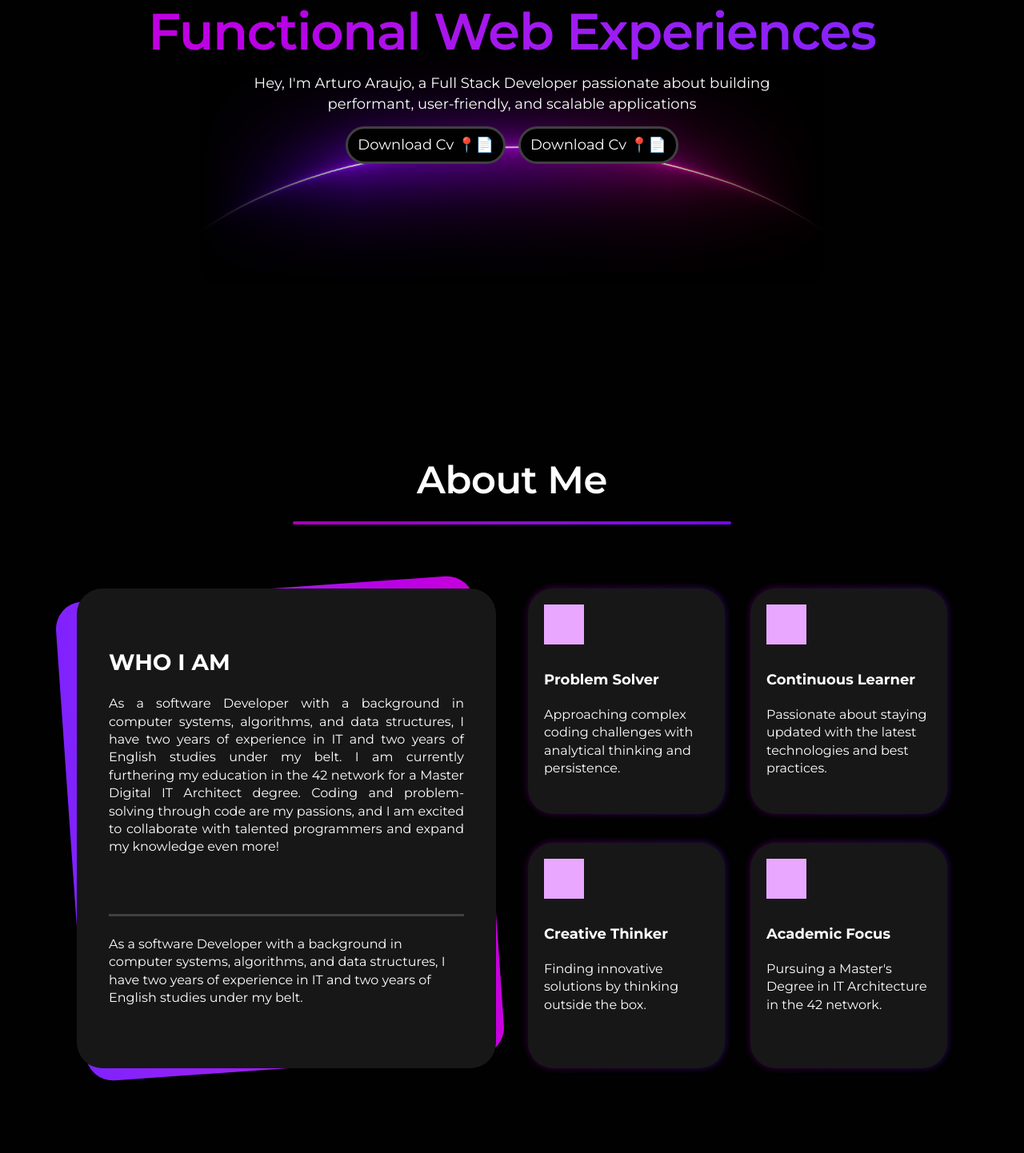
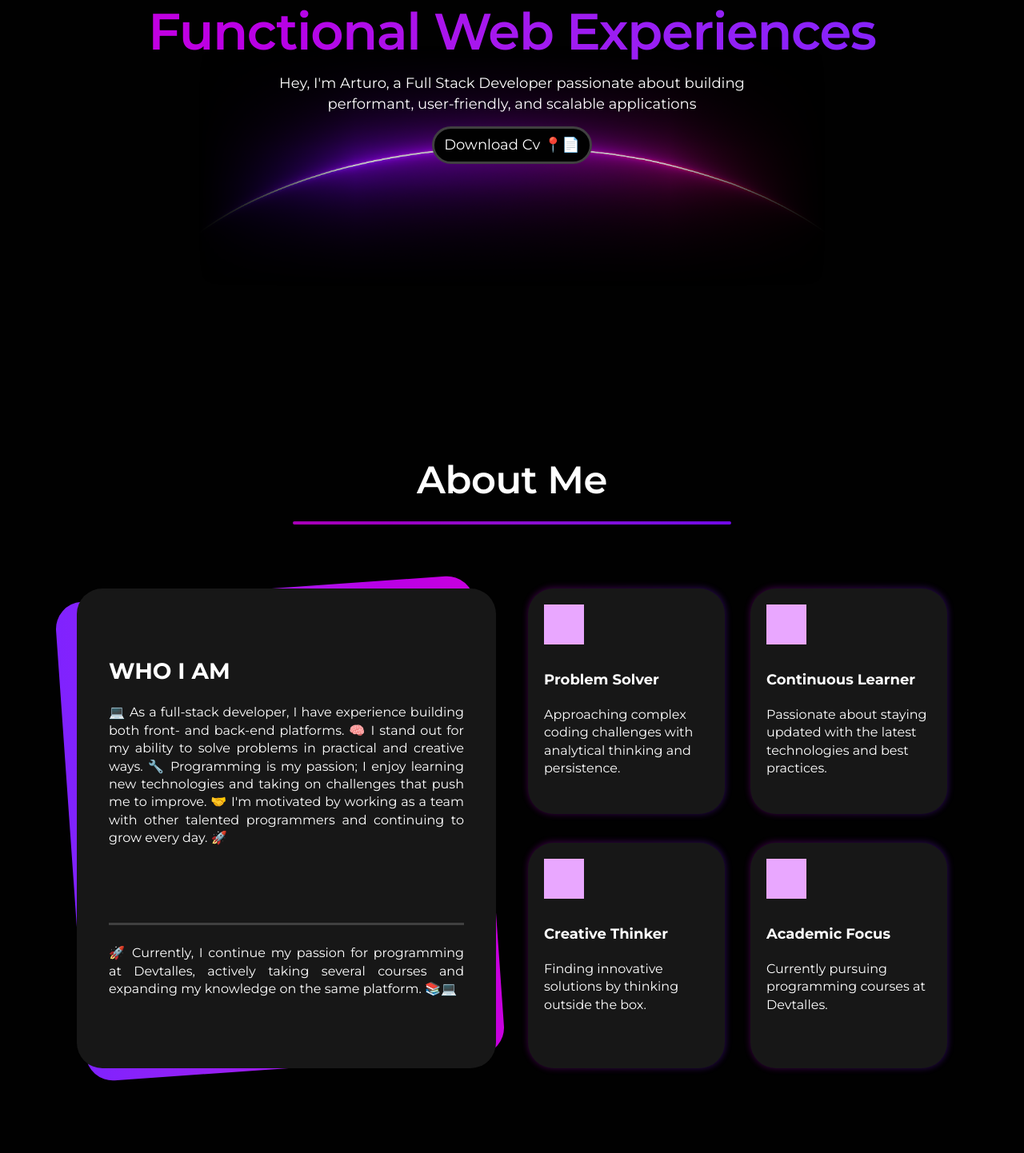
Before and after one commit to ArturoZAC/testing-forport-4z4c, a Next.js app: page / in a window 1280 px wide. Shown: the part 388-1830 px from the top of the page at 80% size. Built offline with nearby package versions, Linux system fonts and the light colour scheme.

Commit message:
23-hero/about

```diff
--- a/src/app/(home)/page.tsx
+++ b/src/app/(home)/page.tsx
@@ -8,9 +8,9 @@ export default function HomePage() {
     <>
     <Hero/>
     <About/>
+    <Education />
     <Skills />
     <Projects />
-    <Education />
     <Contact />
     <Footer />
     </>
--- a/src/components/about/AboutCard.tsx
+++ b/src/components/about/AboutCard.tsx
@@ -8,11 +8,11 @@ export const AboutCard = () => {
       <div className="flex flex-col justify-around items-center p-10 h-[inherit]">
         <div className="space-y-6">
           <p className="text-subtitle1-b-d">WHO I AM</p>
-          <p className="text-body-small-r-d text-justify">As a software Developer with a background in computer systems, algorithms, and data structures, I have two years of experience in IT and two years of English studies under my belt. I am currently furthering my education in the 42 network for a Master Digital IT Architect degree. Coding and problem-solving through code are my passions, and I am excited to collaborate with talented programmers and expand my knowledge even more!</p>
+          <p className="text-body-small-r-d text-justify">💻 As a full-stack developer, I have experience building both front- and back-end platforms. 🧠 I stand out for my ability to solve problems in practical and creative ways. 🔧 Programming is my passion; I enjoy learning new technologies and taking on challenges that push me to improve. 🤝 I&apos;m motivated by working as a team with other talented programmers and continuing to grow every day. 🚀</p>
         </div>
         <div className="flex flex-col gap-y-6">
           <div className="min-h-[3px] bg-neutral-700 w-full"></div>
-          <p className="text-body-small-r-d">As a software Developer with a background in computer systems, algorithms, and data structures, I have two years of experience in IT and two years of English studies under my belt. </p>
+          <p className="text-body-small-r-d text-justify">🚀 Currently, I continue my passion for programming at Devtalles, actively taking several courses and expanding my knowledge on the same platform. 📚💻</p>
         </div>
       </div>
     </div>
--- a/src/components/about/CardContainer.tsx
+++ b/src/components/about/CardContainer.tsx
@@ -1,12 +1,30 @@
 import { Card } from "./Card"
+
+const cardData = [
+  {
+    lead: "Problem Solver",
+    descripcion: "Approaching complex coding challenges with analytical thinking and persistence.",
+  },
+  {
+    lead: "Continuous Learner",
+    descripcion: "Passionate about staying updated with the latest technologies and best practices.",
+  },
+  {
+    lead: "Creative Thinker",
+    descripcion: "Finding innovative solutions by thinking outside the box.",
+  },
+  {
+    lead: "Academic Focus",
+    descripcion: "Currently pursuing programming courses at Devtalles.",
+  },
+];
 
 export const CardContainer = () => {
   return (
     <div className="w-full max-w-1/2 h-[600px] grid grid-cols-2 gap-x-8 content-between">
-      <Card lead="Problem Solver" descripcion="Approaching complex coding challenges with analytical thinking and persistence."/>
-      <Card lead="Continuous Learner" descripcion="Passionate about staying updated with the latest technologies and best practices."/>
-      <Card lead="Creative Thinker" descripcion="Finding innovative solutions by thinking outside the box."/>
-      <Card lead="Academic Focus" descripcion="Pursuing a Master's Degree in IT Architecture in the 42 network."/>
+      {cardData.map((card, index) => (
+        <Card key={index} lead={card.lead} descripcion={card.descripcion} />
+      ))}
     </div>
   )
 }
--- a/src/components/education/Certifications.tsx
+++ b/src/components/education/Certifications.tsx
@@ -16,7 +16,7 @@ import { MainContainer } from "../responsive/MainContainer";
 export const Certifications = () => {
   return (
 
-    <MainContainer className="mt-20 flex flex-col justify-center items-center gap-y-5">
+    <MainContainer className="mt-20 flex flex-col justify-center items-center gap-y-10">
       <p className="text-h4-b-d">Certifications</p>
        <Swiper
         effect={'cards'}
--- a/src/components/hero/BodyHero.tsx
+++ b/src/components/hero/BodyHero.tsx
@@ -17,19 +17,14 @@ export const BodyHero = () => {
           <p>Functional Web Experiences</p>
         </div>
         <div className="text-body-large-r-d text-center text-secondary">
-          <p>Hey, I&apos;m Arturo Araujo, a Full Stack Developer passionate about building </p>
+          <p>Hey, I&apos;m Arturo, a Full Stack Developer passionate about building </p>
           <p>performant, user-friendly, and scalable applications</p>
         </div>
         <div className="text-body-large-r-d flex justify-center text-secondary gap-x-4">
           <button className="bg-primary w-fit px-3 py-2 rounded-full border-3 border-border">
             Download Cv 📍📄
           </button>
-
-          <button className="bg-primary w-fit px-3 py-2 rounded-full border-3 border-border">
-            Download Cv 📍📄
-          </button>
         </div>
-
         <BackImage />
       </MainContainer>
     </div>
```
